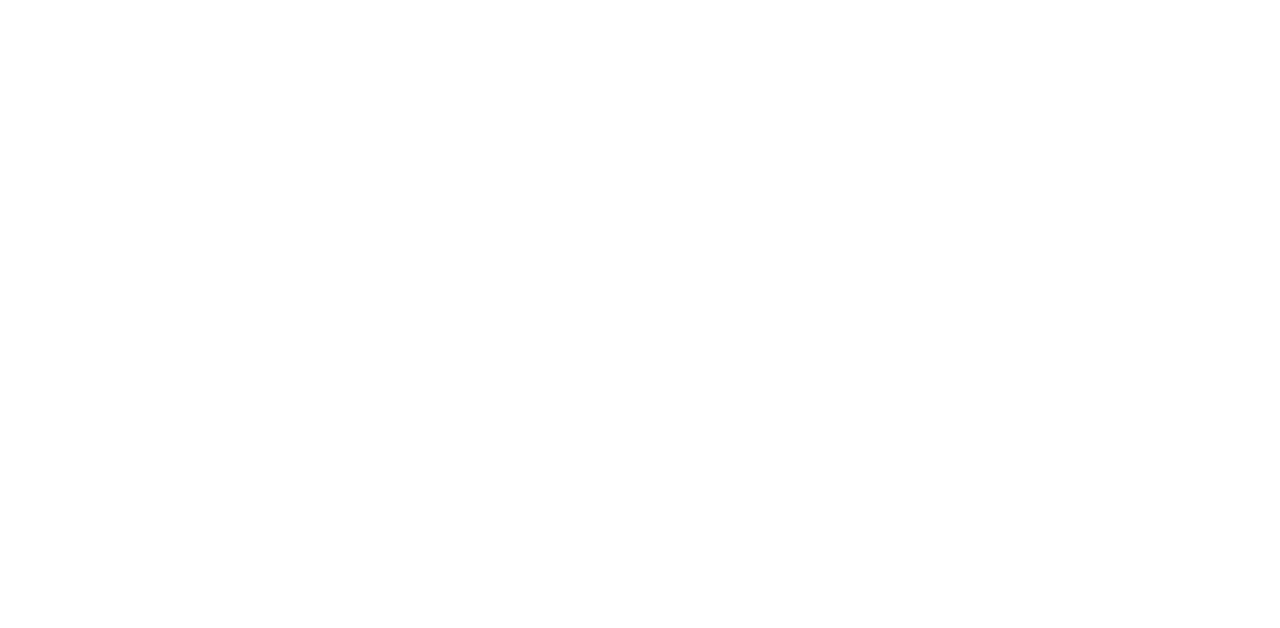
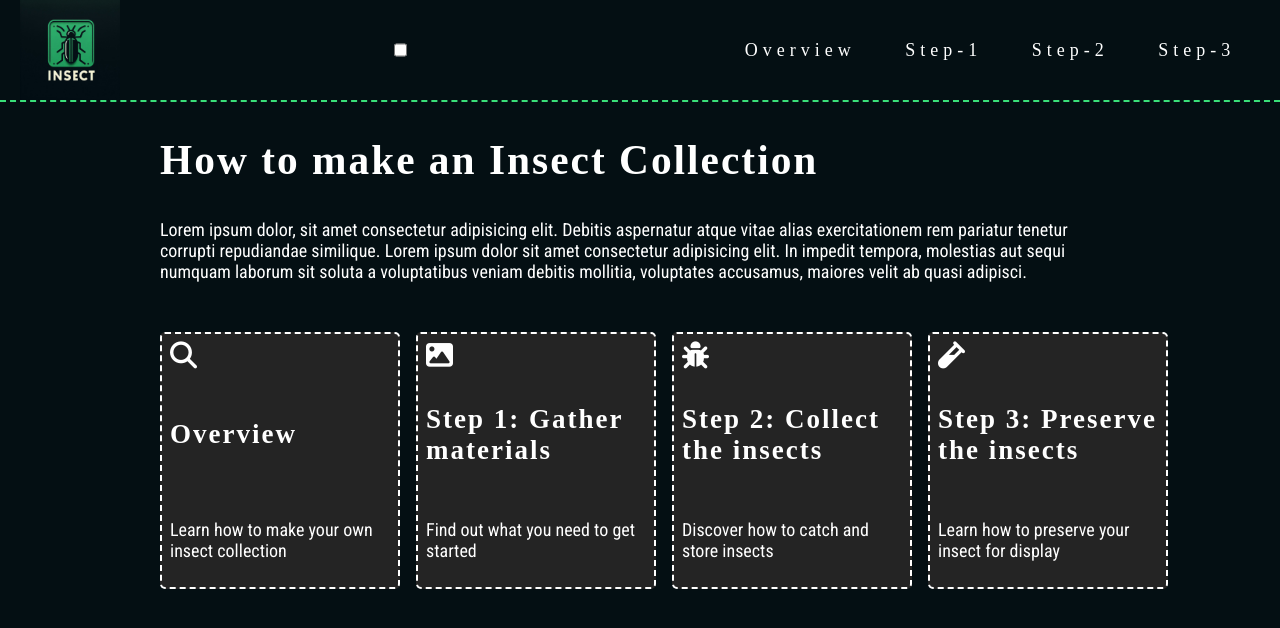
Before and after one commit to NicolasPerezM/website-evidencia-GA6-220501096-AA4-EV01, a plain HTML site: page index.html in a window 1280 px wide. Drawn offline with Linux system fonts and the light colour scheme; a web font is replaced by a local one.

Commit message:
barra de navegacion y primera seccion

```diff
--- a/index.html
+++ b/index.html
@@ -5,7 +5,56 @@
     <meta name="viewport" content="width=device-width, initial-scale=1.0">
     <title>Create an insect collection</title>
 </head>
+<link rel="stylesheet" href="style.css">
+<link rel="preconnect" href="https://fonts.googleapis.com">
+<link rel="preconnect" href="https://fonts.gstatic.com" crossorigin>
+<link href="https://fonts.googleapis.com/css2?family=Margarine&family=Roboto+Condensed:ital,wght@0,100..900;1,100..900&display=swap" rel="stylesheet">
+<link rel="stylesheet" href="https://cdnjs.cloudflare.com/ajax/libs/font-awesome/6.5.2/css/all.min.css" integrity="sha512-SnH5WK+bZxgPHs44uWIX+LLJAJ9/2PkPKZ5QiAj6Ta86w+fsb2TkcmfRyVX3pBnMFcV7oQPJkl9QevSCWr3W6A==" crossorigin="anonymous" referrerpolicy="no-referrer" />
 <body>
 
+    <!---BARRA DE NAVEGACION---->
+    <nav>
+        <img class="logo" src="./images/insectLogo.jpeg" alt="">
+        <input type="checkbox" id="check" class="hidden">
+        <ul class="nav-list">
+            <li><a class="nav-link nav-link-ltr" href="#Overview">Overview</a></li>
+            <li><a class="nav-link nav-link-ltr" href="#Step-1">Step-1</a></li>
+            <li><a class="nav-link nav-link-ltr" href="#Step-2">Step-2</a></li>
+            <li><a class="nav-link nav-link-ltr" href="#Step-3">Step-3</a></li>
+        </ul>
+    </nav>
+
+    <!----HERO SECTION----->
+    <section class="hero-container" id="Overview">
+        <div class="hero">
+            <div>
+                <h1>How to make an Insect Collection</h1>
+                <p>Lorem ipsum dolor, sit amet consectetur adipisicing elit. Debitis aspernatur atque vitae alias exercitationem rem pariatur tenetur corrupti repudiandae similique. Lorem ipsum dolor sit amet consectetur adipisicing elit. In impedit tempora, molestias aut sequi numquam laborum sit soluta a voluptatibus veniam debitis mollitia, voluptates accusamus, maiores velit ab quasi adipisci.</p>
+            </div>
+
+            <article class="cards-container">
+                <div class="card">
+                    <i class="fa-solid fa-magnifying-glass"></i>
+                    <h3>Overview</h3>
+                    <p>Learn how to make your own insect collection</p>
+                </div>
+                <div class="card">
+                    <i class="fa-solid fa-image"></i>
+                    <h3>Step 1: Gather materials</h3>
+                    <p>Find out what you need to get started</p>
+                </div>
+                <div class="card">
+                    <i class="fa-solid fa-bug"></i>
+                    <h3>Step 2: Collect the insects</h3>
+                    <p>Discover how to catch and store insects</p>
+                </div>
+                <div class="card">
+                    <i class="fa-solid fa-vial"></i>
+                    <h3>Step 3: Preserve the insects</h3>
+                    <p>Learn how to preserve your insect for display</p>
+                </div>
+            </article>
+        </div>
+    </section>
 </body>
 </html>
--- a/style.css
+++ b/style.css
@@ -0,0 +1,130 @@
+:root {
+    margin: 0;
+    padding: 0;
+    box-sizing: border-box;
+    --secundary-color: #39E079;
+    --background-color: #040F13;
+    --main-text-color: white;
+    --gray-color: #242424;
+    color: var(--main-text-color);
+    font-family: 'Roboto Condensed';
+    font-size: 18px;
+}
+
+body {
+    background-color: var(--background-color);
+    margin: 0;
+}
+
+nav {
+ border-bottom: 2px dashed var(--secundary-color);
+ display: flex;
+ justify-content: space-between;
+ padding: 0px 20px;
+ color: var(--main-text-color);
+ background-color: var(--background-color);
+ position: sticky;
+ top: 0;
+}
+
+.logo {
+    max-width: 100px;
+}
+
+.nav-list {
+    flex: 0.5;
+    display: flex;
+    justify-content: space-around;
+    align-items: center;
+    list-style-type: none;
+    letter-spacing: 5px;
+    font-family: 'Margarine';
+}
+
+.nav-link {
+    color: white;
+    text-decoration: none;
+    text-align: center;
+    position: relative;
+    display: inline-block;
+}
+
+.nav-link:hover{
+    color: var(--secundary-color);
+}
+
+.nav-link::before{
+    transition: 300ms;
+    height: 2px;
+    content: "";
+    position: absolute;
+    background-color: var(--secundary-color);
+}
+
+.nav-link-ltr::before {
+    width: 0%;
+    bottom: -5px;
+}
+
+.nav-link-ltr:hover::before {
+    width: 100%;
+}
+
+.hero-container {
+    width: 100%;
+    display: flex;
+    justify-content: center;
+}
+
+.hero {
+    width: 75%;
+    display: flex;
+    flex-direction: column;
+    gap: 32px;
+}
+
+h1, h3 {
+    font-family: 'Margarine';
+    letter-spacing: 2px;
+}
+
+h1 {
+    font-size: 2.3rem;
+}
+
+h3 {
+    font-size: 1.5rem;
+}
+
+.cards-container {
+    display: flex;
+    gap: 16px;
+}
+
+.card {
+    min-width: 220px;
+    border: 2px dashed white;
+    display: flex;
+    flex-direction: column;
+    padding: 8px;
+    gap: 8px;
+    border-radius: 5px;
+    background-color: var(--gray-color);
+    justify-content: space-between;
+}
+
+.card:hover {
+    cursor: pointer;
+    border: 2px dashed var(--secundary-color);
+}
+
+.card:hover h3 {
+    color: var(--secundary-color);
+}
+
+.fa-magnifying-glass,
+.fa-image,
+.fa-bug,
+.fa-vial {
+    font-size: 1.5rem;
+}
```
Also changed, not shown: images/insectLogo.jpeg (added).
